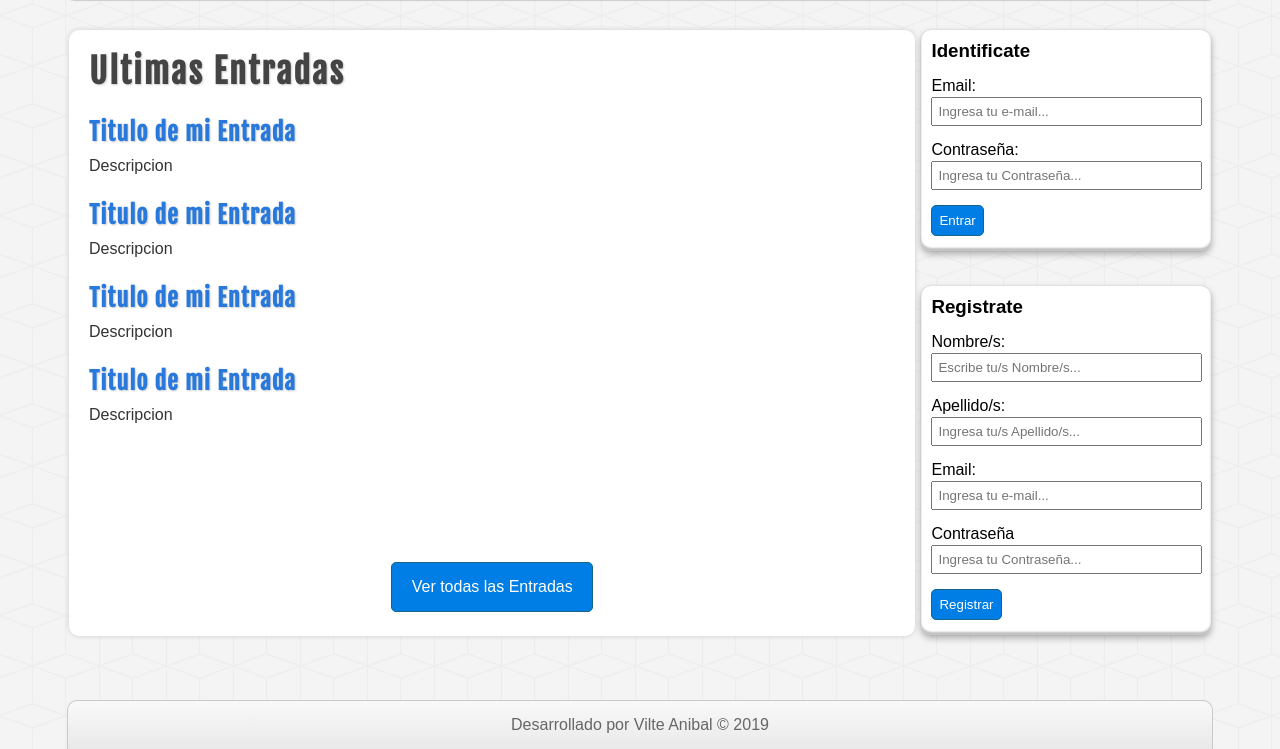
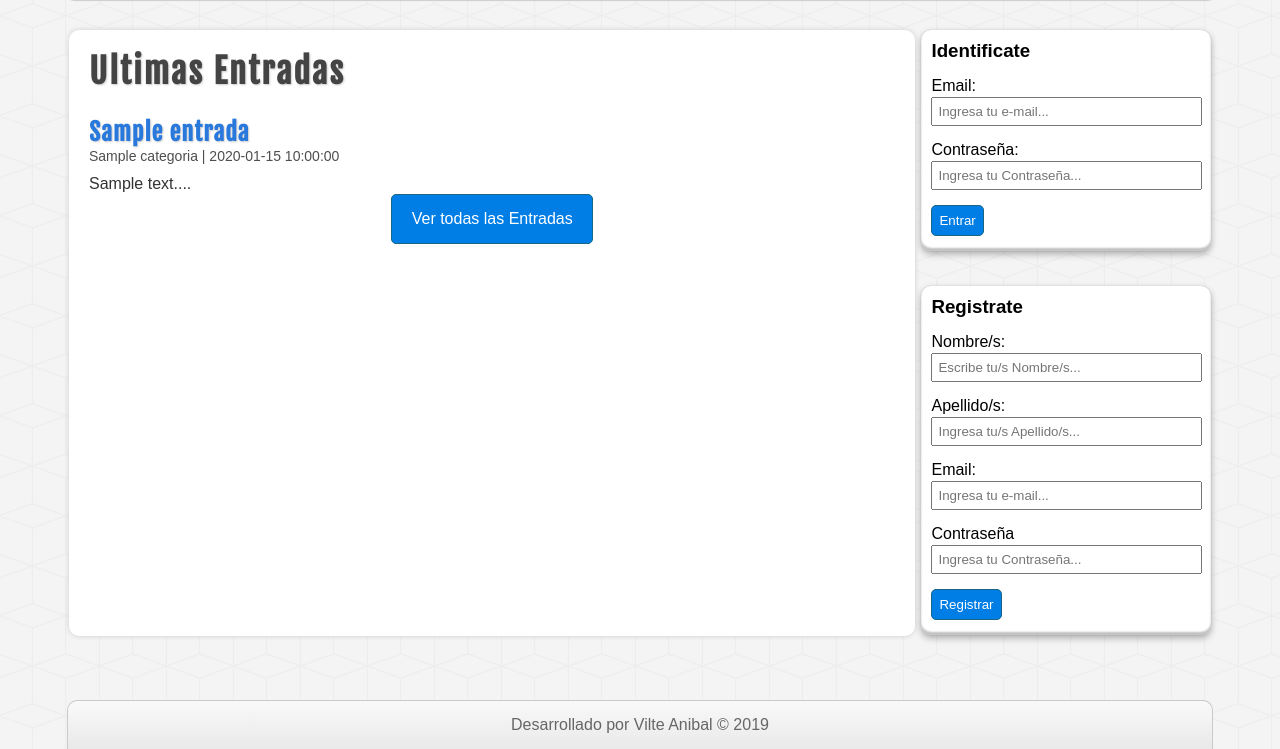
Before and after one commit to vilteanibal/proyecto-php, a PHP site: page / in a window 1280 px wide. Shown: the part 147-896 px from the top of the page. Run offline with PHP 8.4, Linux system fonts and the light colour scheme; tables that the repository leaves empty or names only in its code hold one stand-in row (values such as "Sample post").

Commit message:
2019-11-08 1638

```diff
--- a/assets/css/mistyle.css
+++ b/assets/css/mistyle.css
@@ -37,7 +37,11 @@ body {
 .alerta-error{
     background: red;
 }
-
+.fecha{
+    color: #4E4E4E;
+    margin-top: 5px;
+    font-size: 14px;
+}
 
 /* CABECERA*/
 #cabecera {
@@ -240,7 +244,7 @@ input[type="submit"],
 	cursor: pointer;
 	width: 170px;
 	margin: 0px auto;
-	margin-top: 138px;
+	margin-top: 1px;
 	text-align: center;
 }
 
--- a/includes/helpers.php
+++ b/includes/helpers.php
@@ -35,3 +35,16 @@ function conseguirCategorias($conexion) {
   }
   return $resultado;
 }
+
+function conseguirEntradas ($conexion) {
+    $sql =  "SELECT e.* , c.nombre as 'categoria' ".
+            "from entradas e INNER JOIN categorias c ".
+            "ON e.categoria_id = c.id ".
+            "ORDER BY e.id DESC LIMIT 5;";
+    $entradas = mysqli_query($conexion, $sql);
+    $resultado = array ();
+    if ( $entradas && mysqli_num_rows($entradas) >= 1 ){
+        $resultado= $entradas ;
+    }
+    return $resultado;
+}
--- a/includes/lateral.php
+++ b/includes/lateral.php
@@ -19,6 +19,7 @@
     </div>
   <?php endif; ?>
 
+  <?php if(!isset($_SESSION['usuario'])): ?>
   <div id="login" class="bloque">
     <h3>Identificate</h3>
 
@@ -75,4 +76,5 @@
         </form>
         <?php borrarErrores(); ?>
     </div>
+    <?php endif; ?>
 </aside>
--- a/index.php
+++ b/index.php
@@ -3,30 +3,23 @@
 <!-- Caja Principal -->
 <div id="principal">
  <h1>Ultimas Entradas</h1>
-    <article class="entrada">
-        <a href="">
-        <h2>Titulo de mi Entrada </h2>
-        <p>Descripcion</p>
-        </a>
-    </article>
-    <article class="entrada">
-        <a href="">
-        <h2>Titulo de mi Entrada </h2>
-        <p>Descripcion</p>
-        </a>
-    </article>
-    <article class="entrada">
-        <a href="">
-        <h2>Titulo de mi Entrada </h2>
-        <p>Descripcion</p>
-        </a>
-    </article>
-    <article class="entrada">
-        <a href="">
-        <h2>Titulo de mi Entrada </h2>
-        <p>Descripcion</p>
-        </a>
-    </article>
+  <?php
+    $entradas = conseguirEntradas($bd);
+    if (!empty($entradas) ) :
+      while ($entrada = mysqli_fetch_assoc($entradas)) :
+  ?>
+        <article class="entrada">
+          <a href="">
+            <h2> <?= $entrada['titulo']; ?> </h2>
+            <span class="fecha"><?= $entrada['categoria']." | ".$entrada['fecha'];?></span>
+            <p> <?= substr($entrada['descripcion'], 0 , 150 )."... ";?> </p>
+          </a>
+        </article>
+  <?php
+      endwhile;
+    endif;
+  ?>
+
   <div id="ver-todas">
         <a href="">Ver todas las Entradas</a>
   </div>
```
Also changed, not shown: nbproject/project.xml (added, +9 -0 lines), test.php (+11 -0 lines), 1 other file.
